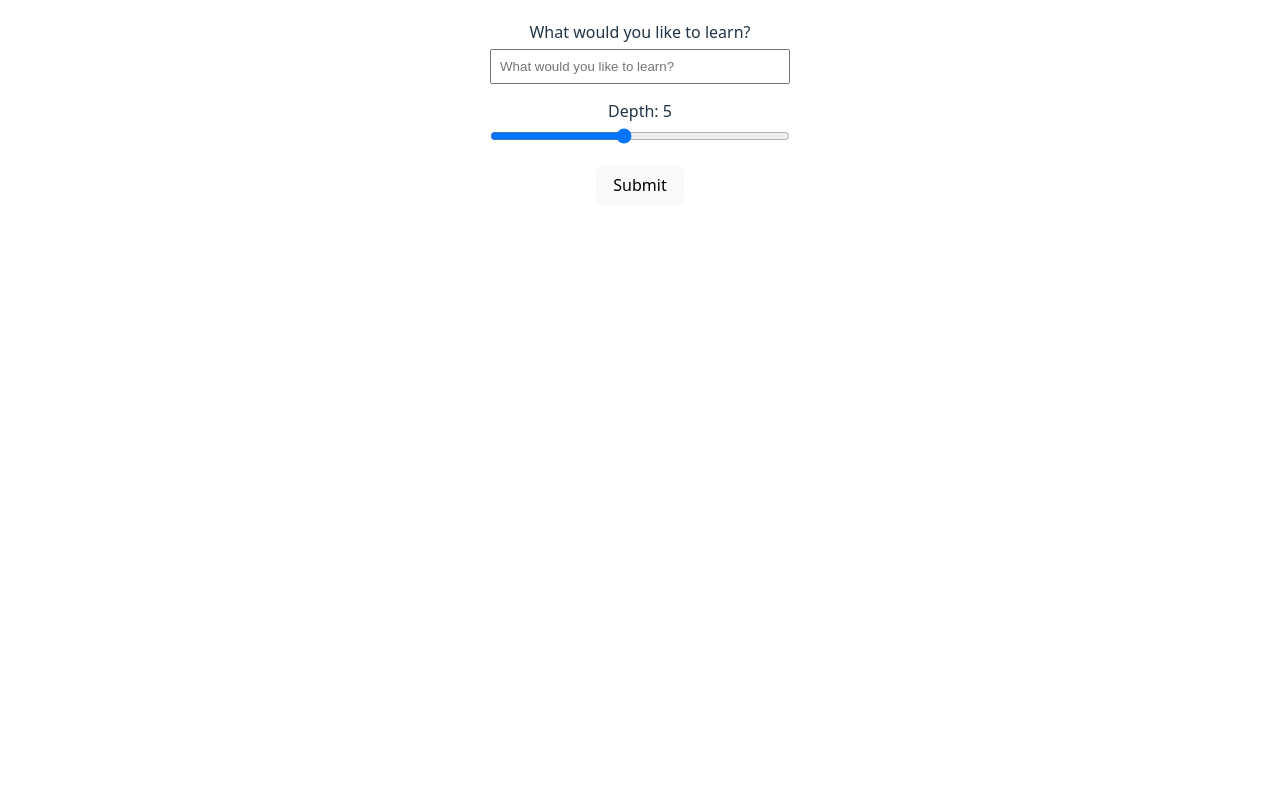
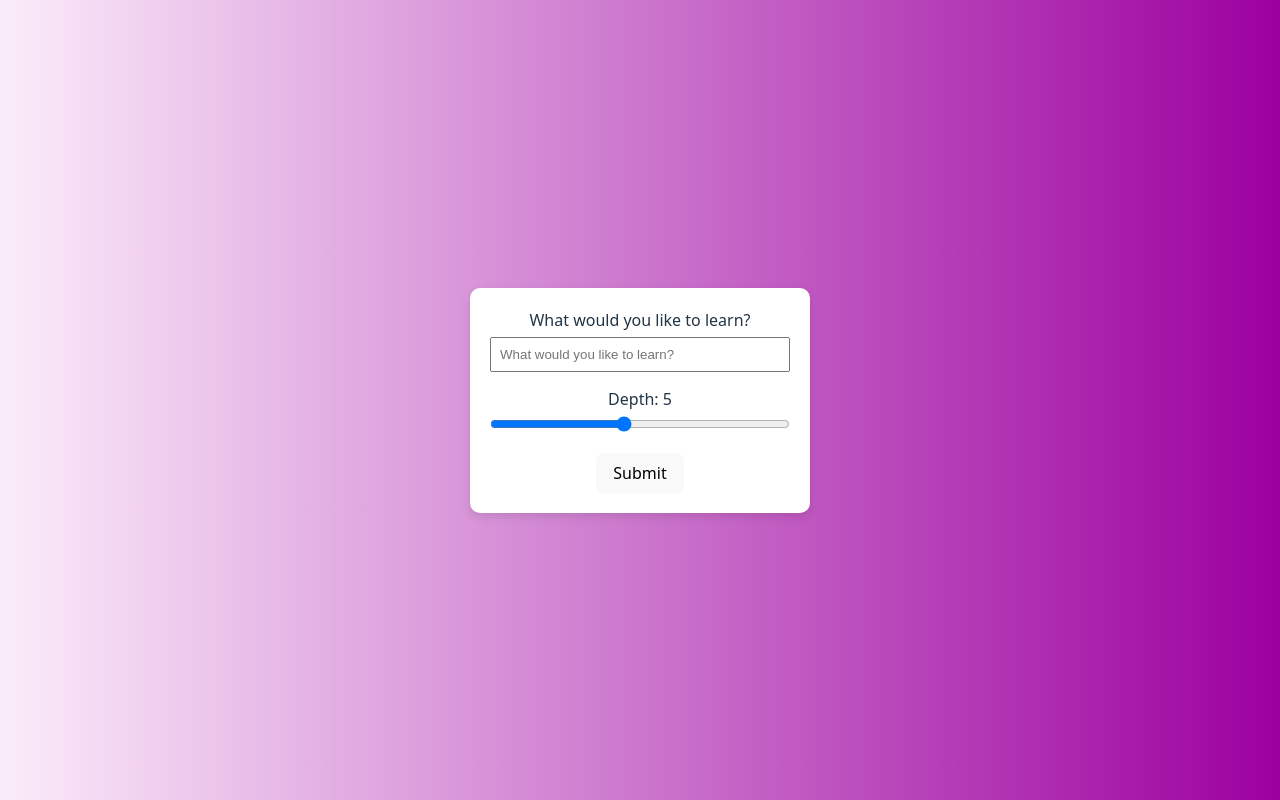
Before and after one commit to bluelijah/Violet, a React (Vite) app in the folder FrontEnd/: page /newCoursePage in a window 1280 px wide. Built offline with nearby package versions, Linux system fonts and the light colour scheme.

Commit message:
guys balls

```diff
--- a/FrontEnd/src/pages/NewCoursePage.jsx
+++ b/FrontEnd/src/pages/NewCoursePage.jsx
@@ -31,9 +31,24 @@ function NewCoursePage() {
     }
   };
 
-  return (
-    <div style={{ padding: '20px' }}>
-      <form onSubmit={handleSubmit}>
+return (
+    <div style={{
+      padding: '20px',
+      minHeight: '100vh',
+      display: 'flex',
+      justifyContent: 'center',
+      alignItems: 'center',
+      background: 'linear-gradient(to right, #FBECFA, #9C009F)'
+    }}>
+      <form
+        onSubmit={handleSubmit}
+        style={{
+          background: 'white',
+          padding: '20px',
+          borderRadius: '10px',
+          boxShadow: '0 4px 10px rgba(0, 0, 0, 0.1)'
+        }}
+      >
         <div style={{ marginBottom: '15px' }}>
           <label>
             What would you like to learn?
@@ -45,7 +60,6 @@ function NewCoursePage() {
               placeholder="What would you like to learn?"
               style={{ width: '300px', padding: '8px', marginTop: '5px' }}
               disabled={isLoading}
-
             />
           </label>
         </div>
@@ -61,15 +75,15 @@ function NewCoursePage() {
               onChange={(e) => setDepth(e.target.value)}
               style={{ width: '300px', marginTop: '5px' }}
               disabled={isLoading}
-
             />
           </label>
         </div>
         <button
           type="submit"
           style={{ padding: '8px 16px' }}
-          disabled={isLoading}>
-           {isLoading ? 'Generating course content...' : 'Submit'}
+          disabled={isLoading}
+        >
+          {isLoading ? 'Generating course content...' : 'Submit'}
         </button>
 
         {isLoading && (
@@ -94,6 +108,6 @@ function NewCoursePage() {
       </form>
     </div>
   );
+
 }
-
 export default NewCoursePage;
```
